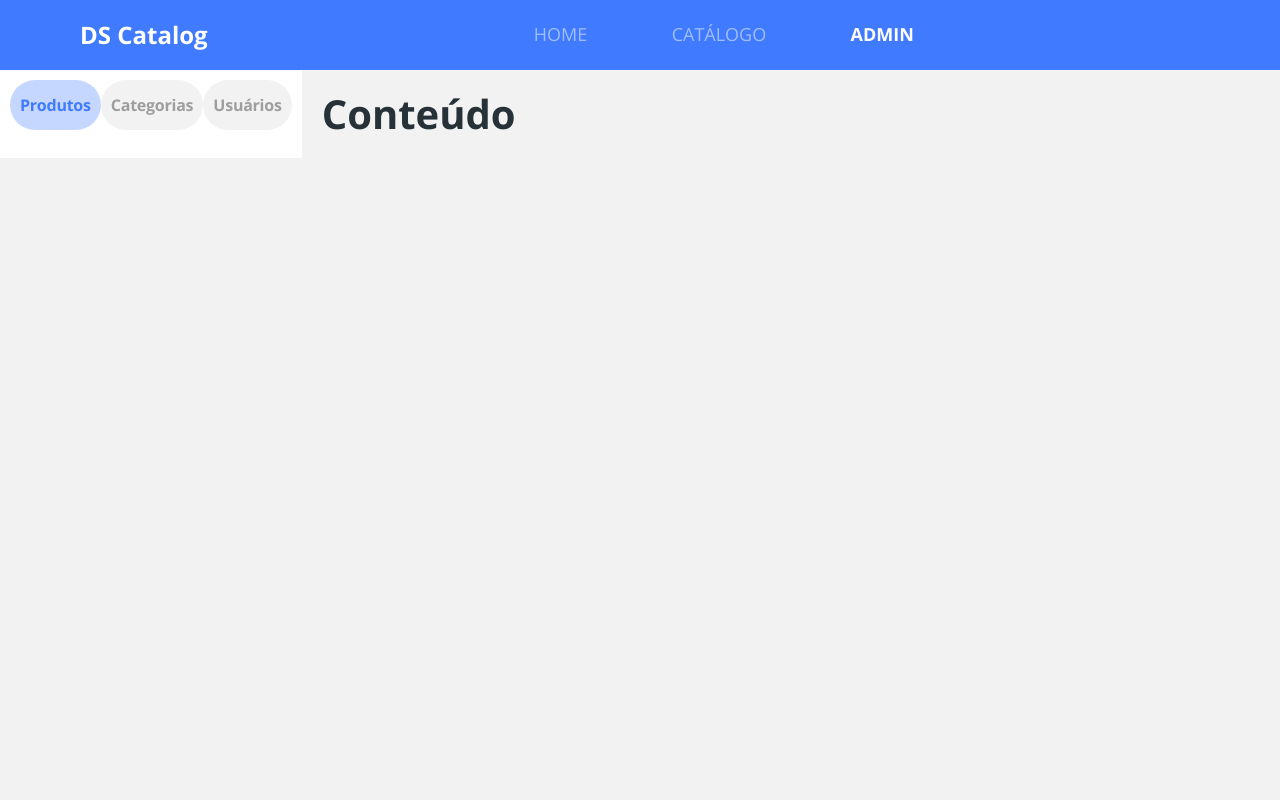
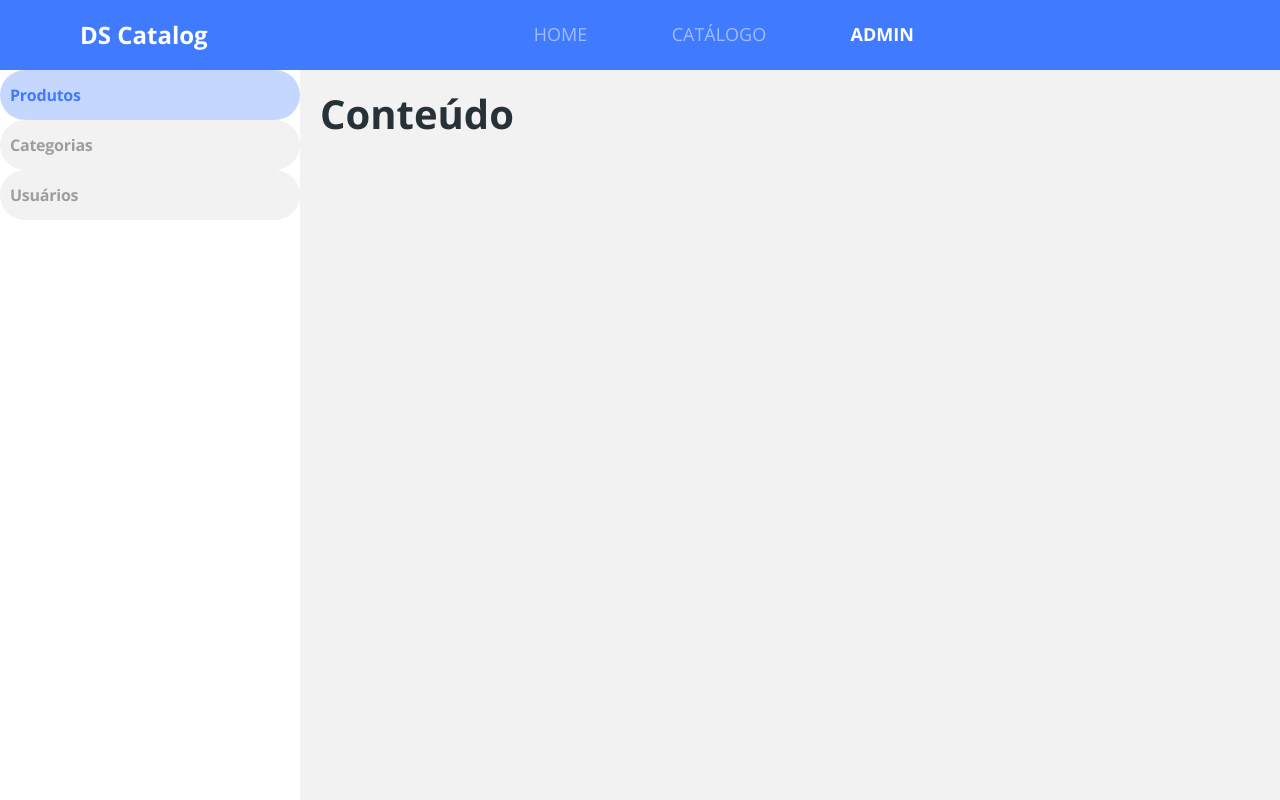
Before and after one commit to RenanS80/ds-catalog, a React (Create React App) app in the folder frontweb/: page /admin/products in a window 1280 px wide. Built offline with nearby package versions, Linux system fonts and the light colour scheme.

Commit message:
Admin Navbar responsive

```diff
--- a/frontweb/src/components/Navbar/styles.css
+++ b/frontweb/src/components/Navbar/styles.css
@@ -19,6 +19,7 @@
 
 .main-menu a {
     color: var(--navbar-item);
+    transition: all .4s ease;
 }
 
 .main-menu a:hover {
--- a/frontweb/src/pages/Admin/Navbar/styles.css
+++ b/frontweb/src/pages/Admin/Navbar/styles.css
@@ -33,3 +33,40 @@
 .admin-nav-item p {
     margin-bottom: 0;
 }
+
+/* -- MEDIA QUERIES -- */
+@media (min-width: 768px) {
+    .admin-nav-item {
+        min-width: 220px;
+    }
+}
+
+@media (min-width: 1200px) {
+    ul {
+        flex-direction: column;
+        justify-content: flex-start;
+    }
+
+    .admin-nav-container {
+        width: 300px;
+        height: calc(100vh - 70px);
+        padding: 0;
+    }
+
+    .admin-nav-item {
+        height: 80px;
+        justify-content: flex-start;
+        border-radius: 0;
+        border-bottom: 1px solid var(--border);
+        padding: 0;
+        padding-left: 40px;
+        font-size: 18px;
+        background-color: var(--white);
+        transition: all .4s ease;
+    }
+
+    .admin-nav-item:not(.active):hover {
+        background-color: var(--gray-200);
+        color: var(--gray);
+    }
+}
--- a/frontweb/src/pages/Admin/styles.css
+++ b/frontweb/src/pages/Admin/styles.css
@@ -16,5 +16,4 @@
     .admin-content {
         flex: 1;
     }
-
 }
```
